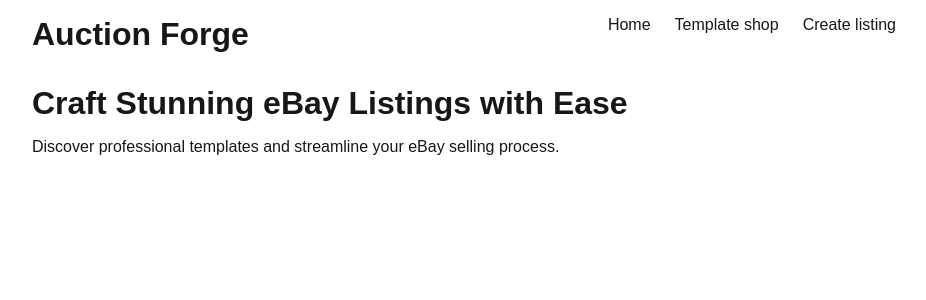
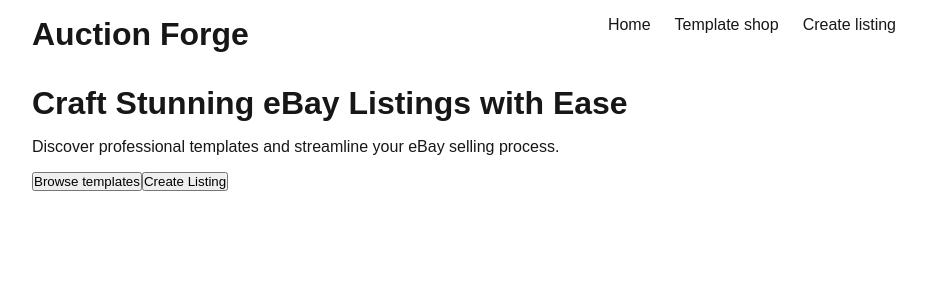
Before and after one commit to Isuu1/auctionforge, a Next.js app: page / in a window 1280 px wide. Shown: the top 300 px of the page, without its empty margins (176-1102 px from the left). Built offline with nearby package versions, Linux system fonts and the light colour scheme.

Commit message:
Add buttons in CallToActions

```diff
--- a/features/landing-page/components/CallToActions.tsx
+++ b/features/landing-page/components/CallToActions.tsx
@@ -1,6 +1,7 @@
 import React from "react";
 //Styles
 import styles from "./CallToActions.module.scss";
+import Button from "@/shared/components/ui/Button";
 
 const CallToActions = () => {
   return (
@@ -10,7 +11,10 @@
         Discover professional templates and streamline your eBay selling
         process.
       </p>
-      <div></div>
+      <div>
+        <Button text="Browse templates" />
+        <Button text="Create Listing" />
+      </div>
     </div>
   );
 };
```
